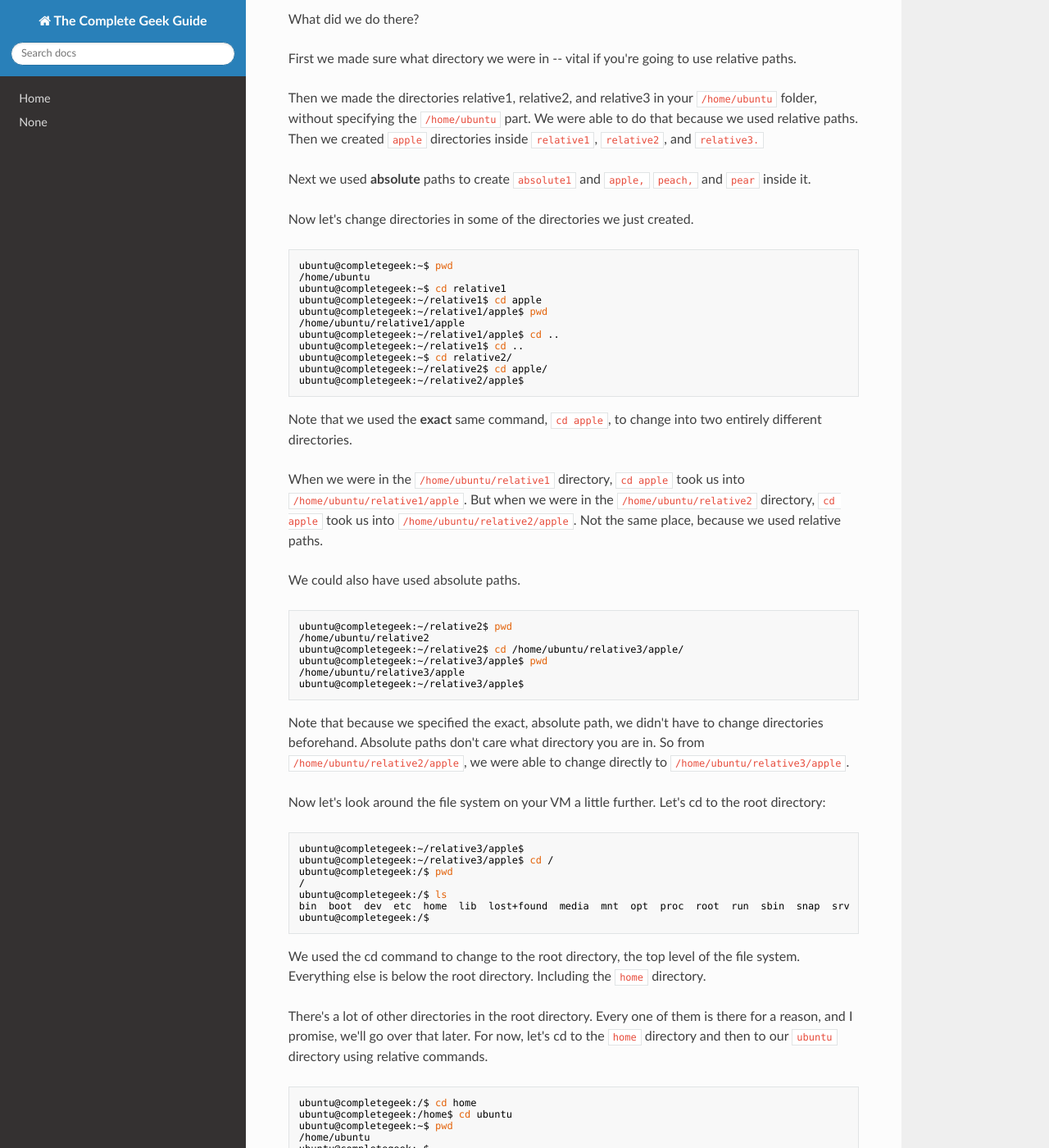
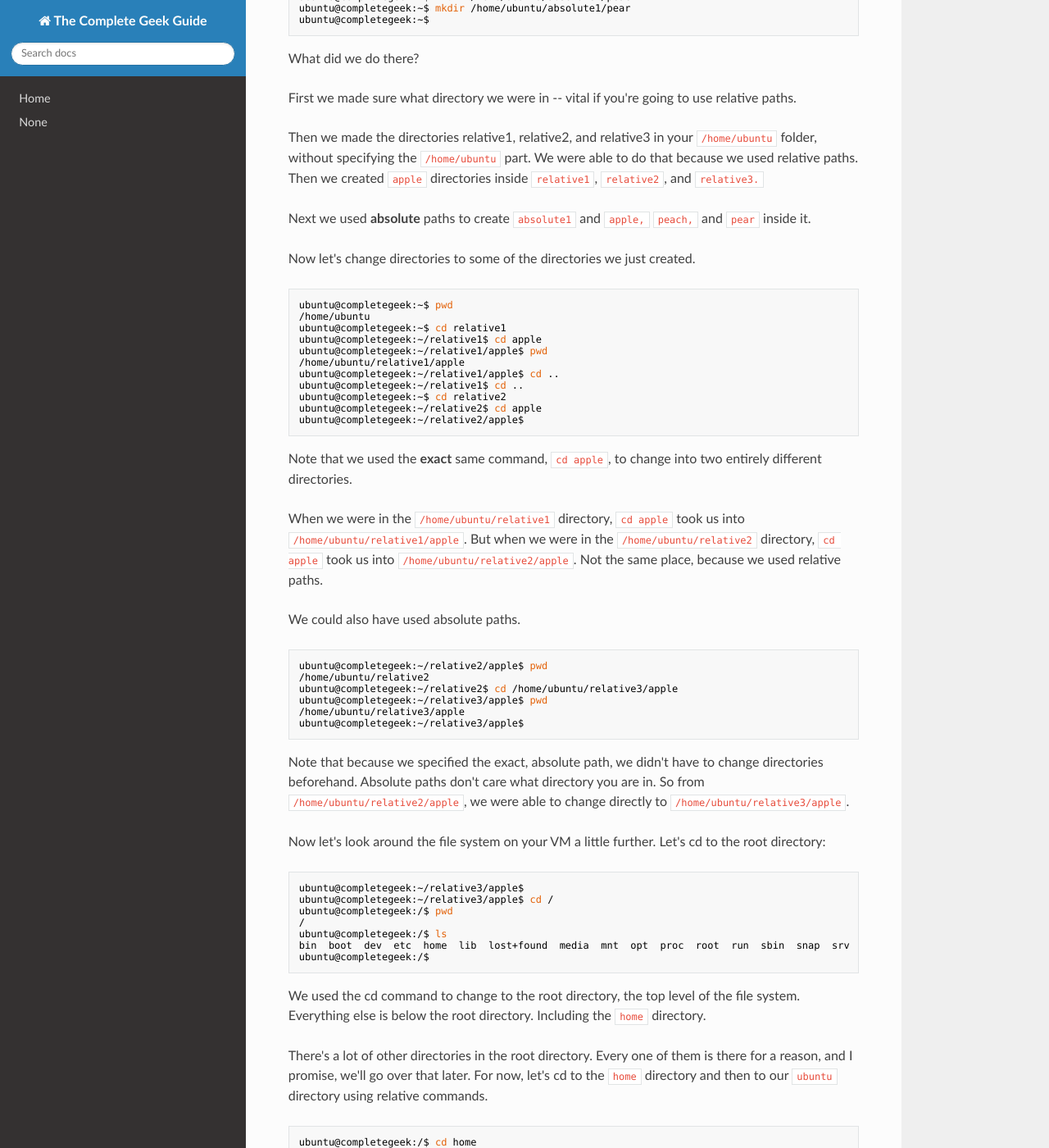
Before and after one commit to CommandLineLabs/completegeek, an MkDocs documentation site: the page built from docs/linux-basics/absolute-vs-relative-paths.md, in a window 1280 px wide and 1400 px high, scrolled down 1193 px. Shown: the whole window at 82% size. Built offline with MkDocs 1.6.1, drawn with Linux system fonts in a browser that asks for light colours; nearby versions of some CDN libraries; some of the changed text lies outside the part shown.

Commit message:
Fixing typo

````diff
--- a/docs/linux-basics/absolute-vs-relative-paths.md
+++ b/docs/linux-basics/absolute-vs-relative-paths.md
@@ -44,7 +50,7 @@ Then we made the directories relative1, relative2, and relative3 in your `/home/
 
 Next we used **absolute** paths to create `absolute1` and `apple,` `peach,` and `pear` inside it.
 
-Now let's change directories in some of the directories we just created.
+Now let's change directories to some of the directories we just created.
 
 ```bash
 ubuntu@completegeek:~$ pwd
@@ -55,8 +61,8 @@ ubuntu@completegeek:~/relative1/apple$ pwd
 /home/ubuntu/relative1/apple
 ubuntu@completegeek:~/relative1/apple$ cd ..
 ubuntu@completegeek:~/relative1$ cd ..
-ubuntu@completegeek:~$ cd relative2/
-ubuntu@completegeek:~/relative2$ cd apple/
+ubuntu@completegeek:~$ cd relative2
+ubuntu@completegeek:~/relative2$ cd apple
 ubuntu@completegeek:~/relative2/apple$
 ```
 
@@ -67,9 +73,9 @@ When we were in the `/home/ubuntu/relative1` directory, `cd apple` took us into
 We could also have used absolute paths.
 
 ```bash
-ubuntu@completegeek:~/relative2$ pwd
+ubuntu@completegeek:~/relative2/apple$ pwd
 /home/ubuntu/relative2
-ubuntu@completegeek:~/relative2$ cd /home/ubuntu/relative3/apple/
+ubuntu@completegeek:~/relative2$ cd /home/ubuntu/relative3/apple
 ubuntu@completegeek:~/relative3/apple$ pwd
 /home/ubuntu/relative3/apple
 ubuntu@completegeek:~/relative3/apple$
@@ -139,6 +145,8 @@ When you run the `less syslog` command you'll be looking at the contents of the
 
 OK, that's the bad way of doing it. How do you open that file quickly and easily without all the fuss?
 
+FIXME: Add changing back to home directory
+
 ```bash
 ubuntu@completegeek:~$ pwd
 /home/ubuntu
````
Also changed, not shown: other parts of docs/linux-basics/absolute-vs-relative-paths.md (+9 -2 lines).
